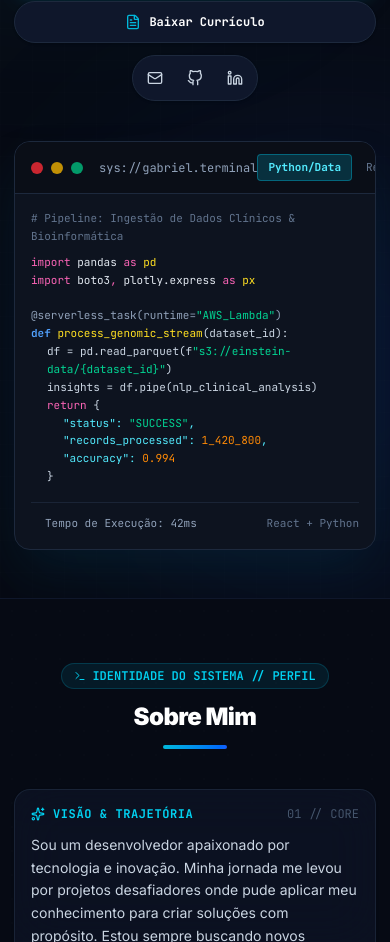
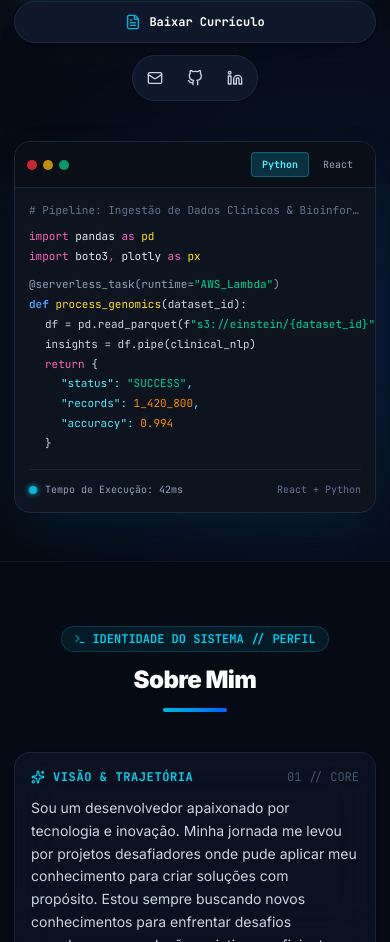
Before and after one commit to Harlock221B/gabrielferreira_portfolio, a React (Vite) app: page / in a window 390 px wide. Shown: the part 836-1778 px from the top of the page. Built offline with nearby package versions, Linux system fonts and the light colour scheme.

Commit message:
refactor: improve layout and styling of Hero component for better responsiveness and visual clarity

```diff
--- a/src/components/Hero.jsx
+++ b/src/components/Hero.jsx
@@ -230,68 +230,70 @@ const Hero = () => {
               <div className="rounded-2xl overflow-hidden bg-[#0d131f] border border-slate-800 shadow-2xl shadow-cyan-950/40 text-left font-mono">
 
                 {/* Window Titlebar */}
-                <div className="px-4 py-3 bg-[#0a0e17] border-b border-slate-800 flex items-center justify-between">
-                  <div className="flex items-center gap-2">
-                    <span className="w-3 h-3 rounded-full bg-red-500/80 inline-block"></span>
-                    <span className="w-3 h-3 rounded-full bg-yellow-500/80 inline-block"></span>
-                    <span className="w-3 h-3 rounded-full bg-emerald-500/80 inline-block"></span>
-                    <span className="text-xs text-slate-400 font-mono ml-2">sys://gabriel.terminal</span>
+                <div className="px-3 sm:px-4 py-2.5 sm:py-3 bg-[#0a0e17] border-b border-slate-800 flex items-center justify-between gap-2">
+                  <div className="flex items-center gap-1.5 sm:gap-2 shrink-0">
+                    <span className="w-2.5 h-2.5 sm:w-3 sm:h-3 rounded-full bg-red-500/80 inline-block"></span>
+                    <span className="w-2.5 h-2.5 sm:w-3 sm:h-3 rounded-full bg-yellow-500/80 inline-block"></span>
+                    <span className="w-2.5 h-2.5 sm:w-3 sm:h-3 rounded-full bg-emerald-500/80 inline-block"></span>
+                    <span className="hidden sm:inline text-xs text-slate-400 font-mono ml-1.5">sys://gabriel.terminal</span>
                   </div>
 
-                  <div className="flex items-center gap-1">
+                  <div className="flex items-center gap-1 shrink-0">
                     <button
                       onClick={() => setActiveTab('data')}
-                      className={`px-2.5 py-1 text-[11px] rounded transition-colors ${
+                      className={`px-2.5 sm:px-3 py-1 text-[10px] sm:text-[11px] rounded transition-colors ${
                         activeTab === 'data'
                           ? 'bg-cyan-500/20 text-cyan-300 border border-cyan-500/40 font-bold'
-                          : 'text-slate-500 hover:text-slate-300'
+                          : 'text-slate-400 hover:text-slate-200'
                       }`}
                     >
-                      Python/Data
+                      <span className="sm:hidden">Python</span>
+                      <span className="hidden sm:inline">Python/Data</span>
                     </button>
                     <button
                       onClick={() => setActiveTab('frontend')}
-                      className={`px-2.5 py-1 text-[11px] rounded transition-colors ${
+                      className={`px-2.5 sm:px-3 py-1 text-[10px] sm:text-[11px] rounded transition-colors ${
                         activeTab === 'frontend'
                           ? 'bg-cyan-500/20 text-cyan-300 border border-cyan-500/40 font-bold'
-                          : 'text-slate-500 hover:text-slate-300'
+                          : 'text-slate-400 hover:text-slate-200'
                       }`}
                     >
-                      React/UI
+                      <span className="sm:hidden">React</span>
+                      <span className="hidden sm:inline">React/UI</span>
                     </button>
                   </div>
                 </div>
 
                 {/* Code Window Body */}
-                <div className="p-4 sm:p-5 text-[11px] sm:text-xs text-slate-300 leading-relaxed overflow-x-auto min-h-[260px] sm:min-h-[300px] flex flex-col justify-between">
+                <div className="p-3.5 sm:p-5 text-[11px] sm:text-xs text-slate-300 leading-relaxed overflow-x-auto min-h-[250px] sm:min-h-[300px] flex flex-col justify-between">
                   {activeTab === 'data' ? (
-                    <div>
-                      <div className="text-slate-500 mb-2">{t.terminal_pipeline_comment}</div>
+                    <div className="space-y-0.5 whitespace-nowrap font-mono">
+                      <div className="text-slate-500 mb-2 truncate">{t.terminal_pipeline_comment}</div>
                       <div className="text-pink-400">import <span className="text-slate-200">pandas</span> as <span className="text-yellow-300">pd</span></div>
-                      <div className="text-pink-400">import <span className="text-slate-200">boto3</span>, <span className="text-slate-200">plotly.express</span> as <span className="text-yellow-300">px</span></div>
-                      <br />
+                      <div className="text-pink-400">import <span className="text-slate-200">boto3</span>, <span className="text-slate-200">plotly</span> as <span className="text-yellow-300">px</span></div>
+                      <div className="h-1.5 sm:h-2"></div>
                       <div className="text-slate-400">@serverless_task(runtime=<span className="text-emerald-400">"AWS_Lambda"</span>)</div>
-                      <div><span className="text-blue-400 font-semibold">def</span> <span className="text-yellow-300">process_genomic_stream</span>(dataset_id):</div>
-                      <div className="pl-4 text-slate-300">df = pd.read_parquet(f<span className="text-emerald-400">"s3://einstein-data/{'{'}dataset_id{'}'}"</span>)</div>
-                      <div className="pl-4 text-slate-300">insights = df.pipe(nlp_clinical_analysis)</div>
+                      <div><span className="text-blue-400 font-semibold">def</span> <span className="text-yellow-300">process_genomics</span>(dataset_id):</div>
+                      <div className="pl-4 text-slate-300">df = pd.read_parquet(f<span className="text-emerald-400">"s3://einstein/{'{'}dataset_id{'}'}"</span>)</div>
+                      <div className="pl-4 text-slate-300">insights = df.pipe(clinical_nlp)</div>
                       <div className="pl-4 text-pink-400">return <span className="text-slate-300">{'{'}</span></div>
                       <div className="pl-8 text-cyan-300">"status": <span className="text-emerald-400">"SUCCESS"</span>,</div>
-                      <div className="pl-8 text-cyan-300">"records_processed": <span className="text-orange-400">1_420_800</span>,</div>
+                      <div className="pl-8 text-cyan-300">"records": <span className="text-orange-400">1_420_800</span>,</div>
                       <div className="pl-8 text-cyan-300">"accuracy": <span className="text-orange-400">0.994</span></div>
                       <div className="pl-4 text-slate-300">{'}'}</div>
                     </div>
                   ) : (
-                    <div>
-                      <div className="text-slate-500 mb-2">{t.terminal_ui_comment}</div>
+                    <div className="space-y-0.5 whitespace-nowrap font-mono">
+                      <div className="text-slate-500 mb-2 truncate">{t.terminal_ui_comment}</div>
                       <div className="text-pink-400">import <span className="text-slate-200">{'{'} useState, useEffect {'}'}</span> from <span className="text-emerald-400">'react'</span>;</div>
                       <div className="text-pink-400">import <span className="text-slate-200">{'{'} motion {'}'}</span> from <span className="text-emerald-400">'framer-motion'</span>;</div>
-                      <br />
-                      <div><span className="text-blue-400 font-semibold">export const</span> <span className="text-yellow-300">InteractiveTelemetry</span> = () =&gt; {'{'}</div>
-                      <div className="pl-4 text-slate-300">const [metrics, setMetrics] = useState(liveStream);</div>
+                      <div className="h-1.5 sm:h-2"></div>
+                      <div><span className="text-blue-400 font-semibold">export const</span> <span className="text-yellow-300">TelemetryView</span> = () =&gt; {'{'}</div>
+                      <div className="pl-4 text-slate-300">const [data, setData] = useState(liveStream);</div>
                       <div className="pl-4 text-pink-400">return (</div>
-                      <div className="pl-8 text-cyan-400">&lt;<span className="text-pink-400">div</span> <span className="text-purple-400">className</span>=<span className="text-emerald-400">"grid grid-cols-2 gap-4"</span>&gt;</div>
-                      <div className="pl-12 text-slate-300">&lt;<span className="text-blue-300">RealtimeDataCard</span> telemetry={'{'}metrics{'}'} /&gt;</div>
-                      <div className="pl-12 text-slate-300">&lt;<span className="text-blue-300">StreamlitBridge</span> active={'{'}true{'}'} /&gt;</div>
+                      <div className="pl-8 text-cyan-400">&lt;<span className="text-pink-400">div</span> <span className="text-purple-400">className</span>=<span className="text-emerald-400">"grid grid-cols-2 gap-2"</span>&gt;</div>
+                      <div className="pl-12 text-slate-300">&lt;<span className="text-blue-300">DataCard</span> telemetry={'{'}data{'}'} /&gt;</div>
+                      <div className="pl-12 text-slate-300">&lt;<span className="text-blue-300">Bridge</span> active={'{'}true{'}'} /&gt;</div>
                       <div className="pl-8 text-cyan-400">&lt;/<span className="text-pink-400">div</span>&gt;</div>
                       <div className="pl-4 text-pink-400">);</div>
                       <div>{'}'};</div>
@@ -299,9 +301,12 @@ const Hero = () => {
                   )}
 
                   {/* Micro Telemetry Bar inside code window */}
-                  <div className="mt-4 pt-3 border-t border-slate-800/80 flex items-center justify-between text-[11px] text-slate-400 font-mono">
+                  <div className="mt-4 pt-3 border-t border-slate-800/80 flex items-center justify-between text-[10px] sm:text-[11px] text-slate-400 font-mono">
                     <div className="flex items-center gap-2">
-                      <span className="w-1.5 h-1.5 rounded-full bg-cyan-400 animate-ping"></span>
+                      <span className="relative flex h-2 w-2">
+                        <span className="animate-ping absolute inline-flex h-full w-full rounded-full bg-cyan-400 opacity-75"></span>
+                        <span className="relative inline-flex rounded-full h-2 w-2 bg-cyan-500 shadow-[0_0_6px_#06b6d4]"></span>
+                      </span>
                       <span>{t.terminal_execution}</span>
                     </div>
                     <span className="hidden sm:inline text-slate-500">UTF-8 // LF // React 19 + Python 3.12</span>
```
